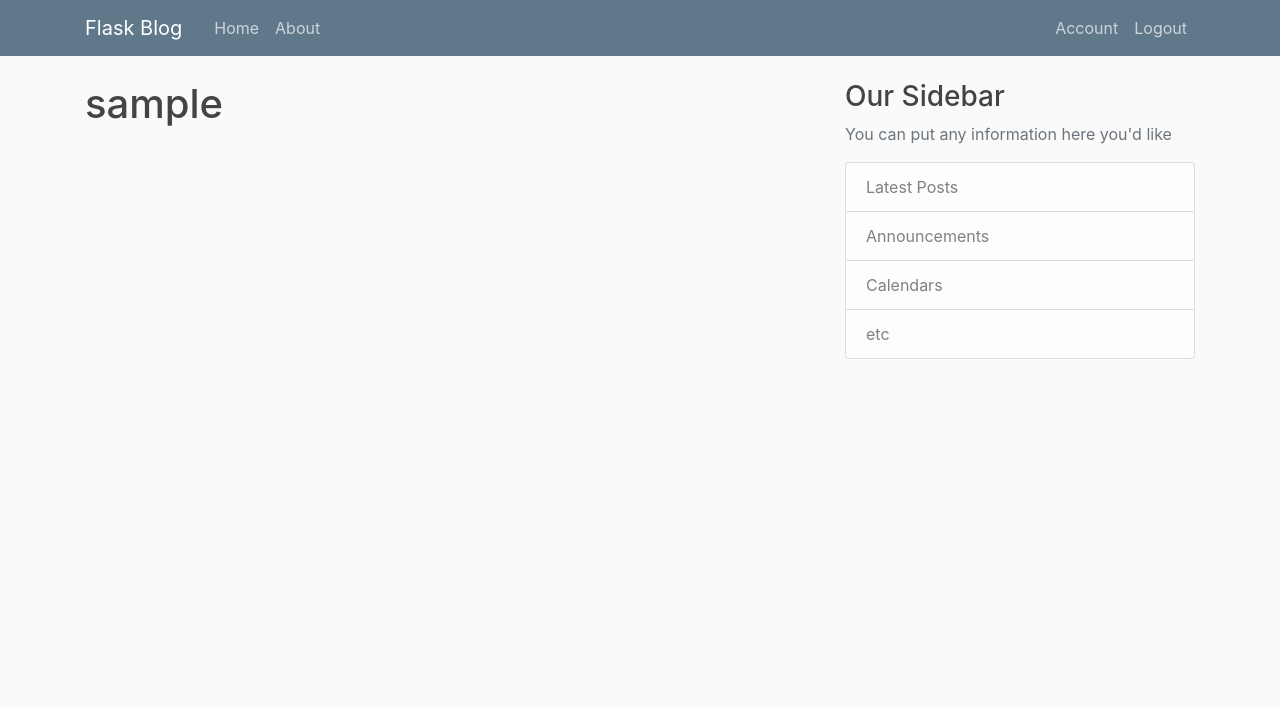
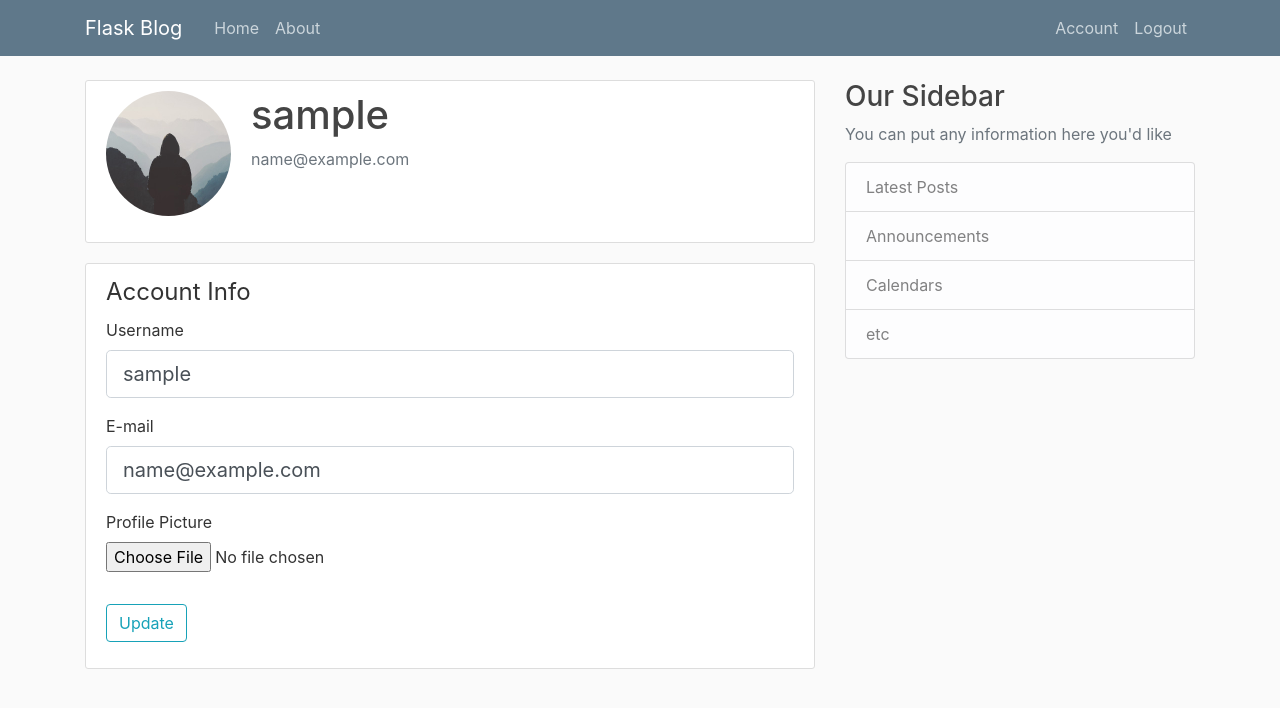
Before and after one commit to marivaldosena/flaskblog, a Flask app: page /account in a window 1280 px wide. Shown: the top 708 px of the page. Run offline with Flask 2, Linux system fonts and the light colour scheme; the visitor is signed in with stand-in values (Sample User, id 1); data comes from the database, SQL or seed files in the repository; some libraries are stand-ins or nearby versions.

Commit message:
Incluir funcionalidade para salvar imagens e trocá-las no formulário de atualização de imagem de perfil.

```diff
--- a/app.py
+++ b/app.py
@@ -1,4 +1,5 @@
 import os
+import secrets
 from flask import Flask, render_template, flash, redirect, url_for, request
 from flask_sqlalchemy import SQLAlchemy
 from flask_bcrypt import Bcrypt
@@ -19,7 +20,7 @@ login_manager.login_view = 'login'
 login_manager.login_message_category = 'info'
 
 from models import User, Post
-from forms import RegistrationForm, LoginForm
+from forms import RegistrationForm, LoginForm, UpdateAccountForm
 
 @app.route('/')
 @app.route('/home')
@@ -81,7 +82,35 @@ def logout():
     return redirect(url_for('home'))
 
 
-@app.route('/account')
+@app.route('/account', methods=['GET', 'POST'])
 @login_required
 def account():
-    return render_template('account.html', title='Account')
+    form = UpdateAccountForm()
+
+    if form.validate_on_submit():
+        if  form.picture.data:
+            picture_file = save_picture(form.picture.data)
+            current_user.image_file = picture_file
+
+        current_user.username = form.username.data
+        current_user.email = form.email.data
+        db.session.commit()
+        flash('Your account has been updated.', 'success')
+        return redirect(url_for('account'))
+    else:
+        form.username.data = current_user.username
+        form.email.data = current_user.email
+
+    image_file = url_for('static', filename='profile_pics/' + current_user.image_file)
+    return render_template('account.html', title='Account Info',
+                        image_file=image_file, form=form)
+
+
+def save_picture(form_picture):
+    random_hex = secrets.token_hex(8)
+    _, f_ext = os.path.splitext(form_picture.filename)
+    picture_fn = random_hex + f_ext
+    picture_path = os.path.join(app.root_path, 'static', 'profile_pics', picture_fn)
+    form_picture.save(picture_path)
+
+    return picture_fn
--- a/forms.py
+++ b/forms.py
@@ -1,8 +1,10 @@
 from flask_wtf import FlaskForm
+from flask_wtf.file import FileField, FileAllowed
 from wtforms import StringField, PasswordField, SubmitField, BooleanField
 from wtforms.validators import DataRequired, Length, Email, EqualTo, \
     ValidationError
 from models import User
+from flask_login import current_user
 
 
 class RegistrationForm(FlaskForm):
@@ -38,8 +40,35 @@ class LoginForm(FlaskForm):
                         validators=[DataRequired(), Email()])
 
     password = PasswordField('Password',
-                             validators=[DataRequired(), Length(min=6)])
+                        validators=[DataRequired(), Length(min=6)])
 
     remember = BooleanField('Remember Me')
 
     submit = SubmitField('Login')
+
+
+class UpdateAccountForm(FlaskForm):
+    username = StringField('Username',
+                        validators=[DataRequired(), Length(min=2, max=20)])
+
+    email = StringField('E-mail',
+                        validators=[DataRequired(), Email()])
+
+    picture = FileField('Profile Picture',
+                        validators=[FileAllowed(['jpg', 'jpeg', 'png'])])
+
+    submit = SubmitField('Update')
+
+    def validate_username(self, field):
+        if field.data != current_user.username:
+            user = User.query.filter_by(username=field.data).first()
+
+            if user:
+                raise ValidationError('Username is already taken.')
+
+    def validate_email(self, field):
+        if field.data != current_user.email:
+            user = User.query.filter_by(email=field.data).first()
+
+            if user:
+                raise ValidationError('E-mail is already taken.')
--- a/templates/account.html
+++ b/templates/account.html
@@ -1,5 +1,39 @@
+{% from "macros.html" import field_with_validation with context %}
+
 {% extends "layout.html" %}
 
 {% block content %}
-  <h1>{{ current_user.username }}</h1>
+  <div class="content-section">
+    <div class="media">
+      <img src="{{ image_file }}" alt="User profile" class="rounded-circle account-img">
+      <div class="media-body">
+        <h2 class="account-heading">{{ current_user.username }}</h2>
+        <p class="text-secondary">{{ current_user.email }}</p>
+      </div>
+    </div>
+  </div>
+  <div class="content-section">
+    <form action="" method="POST" enctype="multipart/form-data">
+      {{ form.hidden_tag() }}
+      <fieldset class="form-group">
+        <legend>{{ title }}</legend>
+
+        <div class="form-group">
+          {{ field_with_validation(form.username) }}
+        </div>
+
+        <div class="form-group">
+          {{ field_with_validation(form.email) }}
+        </div>
+
+        <div class="form-group">
+          {{ field_with_validation(form.picture, "form-control-file") }}
+        </div>
+      </fieldset>
+
+      <div class="form-group">
+        {{ form.submit(class='btn btn-outline-info') }}
+      </div>
+    </form>
+  </div>
 {% endblock %}
```
Also changed, not shown: static/profile_pics/258543dc37aa6c96.png (added), static/profile_pics/default.jpg (added).
